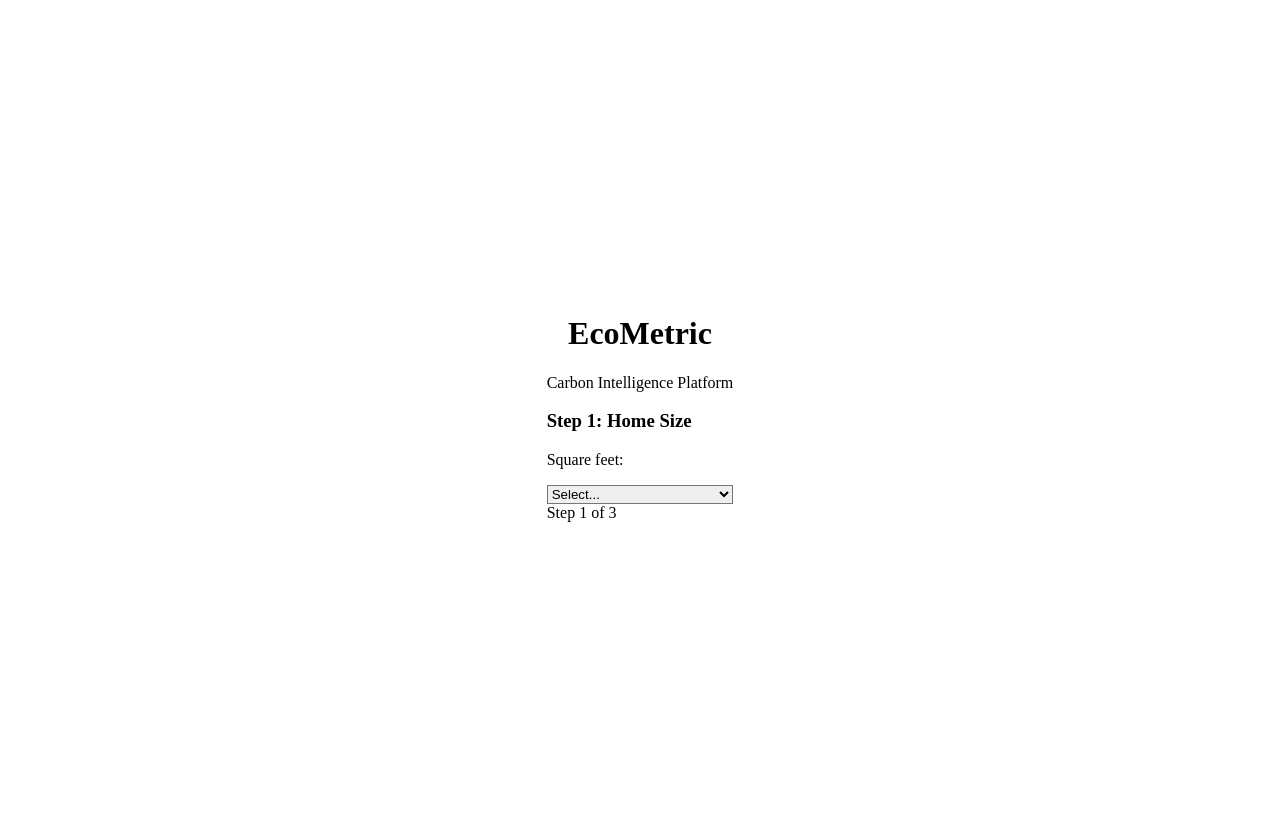
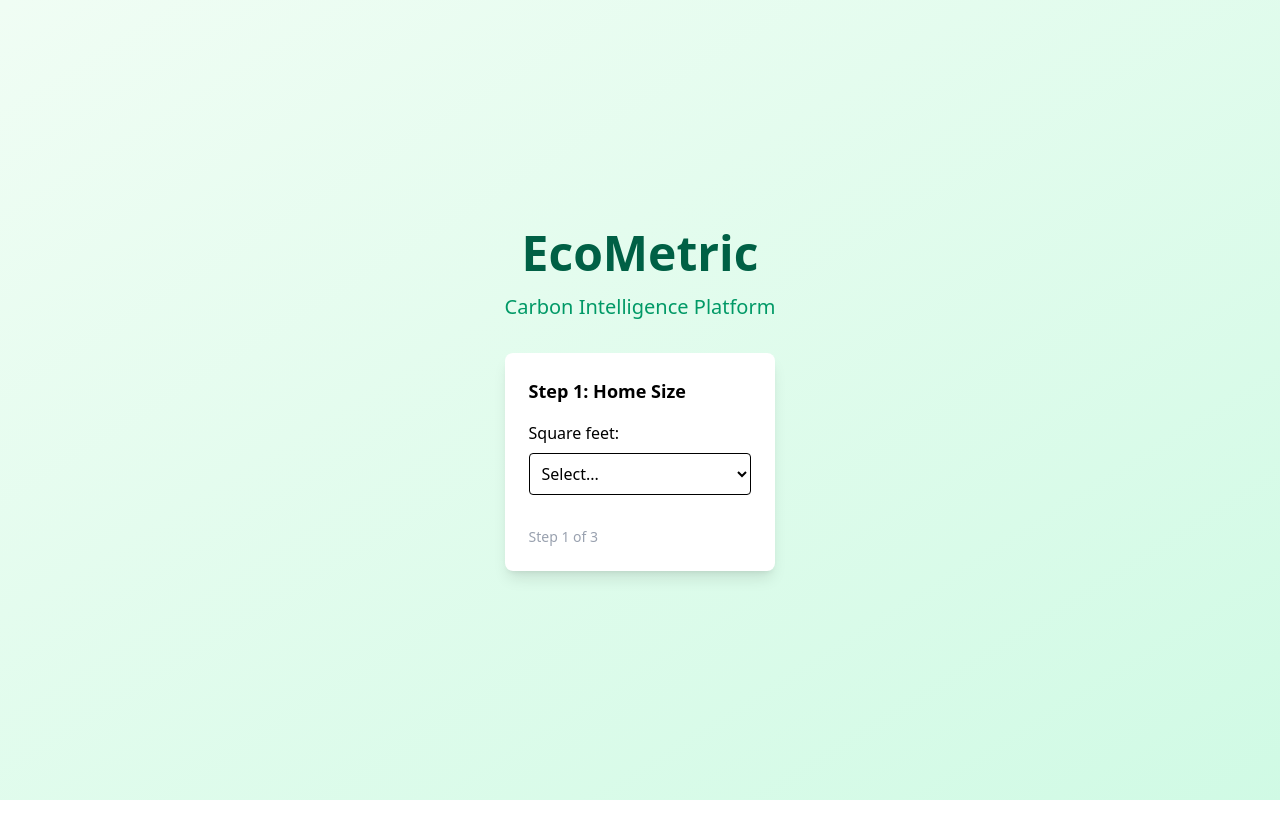
Before and after one commit to videogreg/ecometric, a Next.js app: page / in a window 1280 px wide. Built offline with nearby package versions, Linux system fonts and the light colour scheme.

Commit message:
Configure Tailwind v4 with @tailwindcss/postcss

```diff
--- a/postcss.config.mjs
+++ b/postcss.config.mjs
@@ -1,6 +1,5 @@
 export default {
   plugins: {
-    tailwindcss: {},
-    autoprefixer: {},
+    '@tailwindcss/postcss': {},
   },
 };
--- a/src/app/globals.css
+++ b/src/app/globals.css
@@ -1,3 +1 @@
-@tailwind base;
-@tailwind components;
-@tailwind utilities;
+@import "tailwindcss";
--- a/tailwind.config.ts
+++ /dev/null
@@ -1,14 +0,0 @@
-import type { Config } from 'tailwindcss'
-
-const config: Config = {
-  content: [
-    './src/pages/**/*.{js,ts,jsx,tsx,mdx}',
-    './src/components/**/*.{js,ts,jsx,tsx,mdx}',
-    './src/app/**/*.{js,ts,jsx,tsx,mdx}',
-  ],
-  theme: {
-    extend: {},
-  },
-  plugins: [],
-}
-export default config
```
